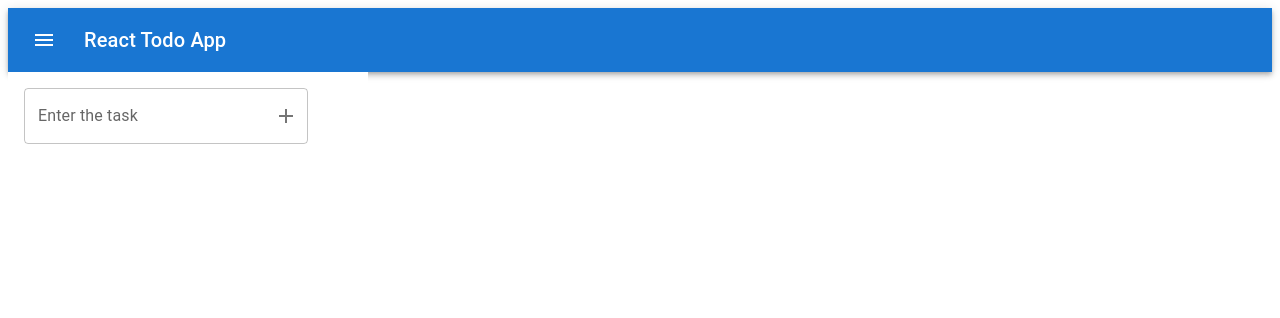
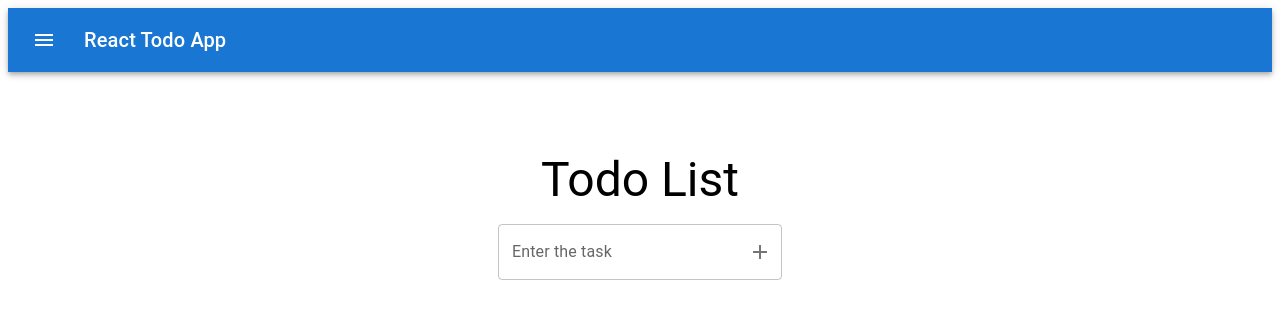
Before and after one commit to Vinidu-Minsara/React_basics, a React (Vite) app in the folder todo_list_app/: page / in a window 1280 px wide. Shown: the top 318 px of the page. Built offline with nearby package versions, Linux system fonts and the light colour scheme.

Commit message:
few changes

```diff
--- a/todo_list_app/src/TodoForm.jsx
+++ b/todo_list_app/src/TodoForm.jsx
@@ -3,6 +3,7 @@ import {InputAdornment, TextField} from "@mui/material";
 import {useState} from "react";
 import AddIcon from '@mui/icons-material/Add';
 import IconButton from "@mui/material/IconButton";
+import Box from "@mui/material/Box";
 
 function TodoForm({add}){
     const [text, setText] = useState("");
@@ -18,8 +19,9 @@ function TodoForm({add}){
     }
 
     return(
-        <ListItem>
+        <ListItem sx={{ display: "flex", justifyContent: "center"}}>
             <form onSubmit={handleSubmit}>
+                <Box sx={{ width: "100%" }}>
                     <TextField
                         id="outlined-basic"
                         label="Enter the task"
@@ -28,14 +30,15 @@ function TodoForm({add}){
                         onChange={handleChange}
                         value={text}
                         InputProps={{
-                        endAdornment :
+                            endAdornment:
                                 <InputAdornment position="end">
                                     <IconButton aria-label="toggle password visibility" edge="end" type="submit">
-                                    <AddIcon/>
+                                        <AddIcon />
                                     </IconButton>
                                 </InputAdornment>
                         }}
                     />
+                </Box>
             </form>
         </ListItem>
     )
--- a/todo_list_app/src/TodoList.jsx
+++ b/todo_list_app/src/TodoList.jsx
@@ -2,13 +2,15 @@ import List from '@mui/material/List';
 import TodoItem from "./TodoItem.jsx";
 import {useState, useEffect} from "react";
 import TodoForm from "./TodoForm.jsx";
+import Box from "@mui/material/Box";
+import Typography from "@mui/material/Typography";
 
 const getInitialData = () => {
     const data = JSON.parse(localStorage.getItem("todos"));
     return (data) ? data : [];
 }
 
-function TodoList(){
+function TodoList() {
     const [todos, setTodos] = useState(getInitialData);
 
     useEffect(() => {
@@ -18,9 +20,9 @@ function TodoList(){
     const toggleTodo = (id) => {
         setTodos(prevTodos => {
             return prevTodos.map((todo) => {
-                if (todo.id === id){
-                    return { ...todo, completed: !todo.completed };
-                }else {
+                if (todo.id === id) {
+                    return {...todo, completed: !todo.completed};
+                } else {
                     return todo;
                 }
             });
@@ -29,7 +31,7 @@ function TodoList(){
 
     const addTodo = (text) => {
         setTodos(prevTodos => {
-            return [... prevTodos, { id: crypto.randomUUID(), text: text, completed: false}];
+            return [...prevTodos, {id: crypto.randomUUID(), text: text, completed: false}];
         });
     }
 
@@ -40,12 +42,17 @@ function TodoList(){
     };
 
     return (
-        <List sx={{ width: '100%', maxWidth: 360, bgcolor: 'background.paper' }}>
-            <TodoForm add={addTodo}/>
-            {todos.map((todo) => (
-                <TodoItem todo={todo} key={todo.id} remove={removeTodo} toggle={() => toggleTodo(todo.id)}/>
-            ))}
-        </List>
+        <Box sx={{display: "flex", justifyContent: "center", flexDirection: "column", alignItems: "center", m: 10}}>
+            <Typography variant="h3" component="div" sx={{ flexGrow: 1 }}>
+                Todo List
+            </Typography>
+            <List sx={{width: '100%', maxWidth: 360, bgcolor: 'background.paper'}}>
+                <TodoForm add={addTodo} style={{width: "100%"}}/>
+                {todos.map((todo) => (
+                    <TodoItem todo={todo} key={todo.id} remove={removeTodo} toggle={() => toggleTodo(todo.id)}/>
+                ))}
+            </List>
+        </Box>
     )
 }
 
```
Lines whose indentation alone changed are shown as unchanged.
